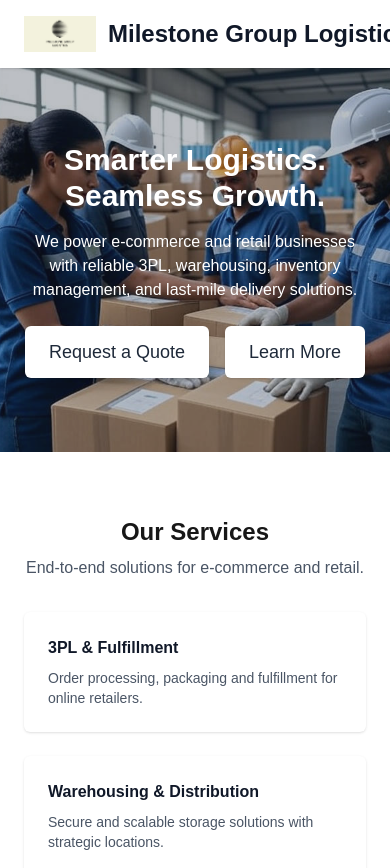
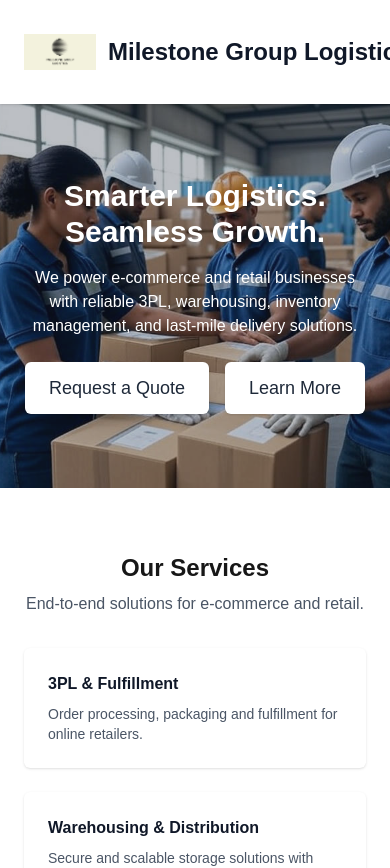
Before and after one commit to jyronbones/milestone-logistics, a Next.js app in the folder milestone-logistics/: page / in a window 390 px wide. Shown: the top 868 px of the page. Built offline with nearby package versions, Linux system fonts and the light colour scheme.

Commit message:
update metadata and responsive logo size

```diff
--- a/milestone-logistics/src/app/layout.tsx
+++ b/milestone-logistics/src/app/layout.tsx
@@ -1,6 +1,31 @@
-import './globals.css';
-import Navbar from '../components/Navbar';
-import Footer from '../components/Footer';
+import type { Metadata } from "next";
+import "./globals.css";
+import Navbar from "../components/Navbar";
+import Footer from "../components/Footer";
+
+export const metadata: Metadata = {
+  title: "Milestone Group Logistics",
+  description: "Trusted logistics, transportation, and supply chain solutions.",
+  icons: {
+    icon: "/favicon.ico",
+  },
+  openGraph: {
+    title: "Milestone Group Logistics",
+    description: "Your trusted partner for logistics and transportation.",
+    url: "https://www.milestone.com",
+    siteName: "Milestone Group Logistics",
+    images: [
+      {
+        url: "/og-image.png",
+        width: 1200,
+        height: 630,
+        alt: "Milestone Group Logistics",
+      },
+    ],
+    locale: "en_US",
+    type: "website",
+  },
+};
 
 export default function RootLayout({ children }: { children: React.ReactNode }) {
   return (
--- a/milestone-logistics/src/app/page.tsx
+++ b/milestone-logistics/src/app/page.tsx
@@ -11,6 +11,7 @@ export default function Home() {
             alt="Logistics hero"
             fill
             style={{ objectFit: "cover", opacity: 0.7 }}
+            priority
           />
           <div className="absolute inset-0 flex items-center justify-center">
             <div className="text-center text-white px-6">
--- a/milestone-logistics/src/components/Navbar.tsx
+++ b/milestone-logistics/src/components/Navbar.tsx
@@ -7,16 +7,18 @@ export default function Navbar() {
     <header className="bg-white dark:bg-gray-900 shadow-sm sticky top-0 z-40">
       <div className="w-full flex items-center justify-between px-6 py-4">
 
-        {/* Logo on far left */}
         <div className="flex items-center gap-3 flex-shrink-0">
           <Link href="/" className="flex items-center gap-3">
-            <Image
-              src="/logo.png"
-              alt="Milestone Group Logistics"
-              width={72}
-              height={72}
-              priority
-            />
+<div className="w-18 h-18 relative">
+  <Image
+    src="/logo.png"
+    alt="Milestone Group Logistics"
+    fill
+    style={{ objectFit: "contain" }}
+    priority
+    sizes="(max-width: 768px) 48px, 72px"
+  />
+</div>
             <span className="font-bold text-2xl md:text-3xl text-gray-900 dark:text-white font-poppins">
               Milestone Group Logistics
             </span>
```
